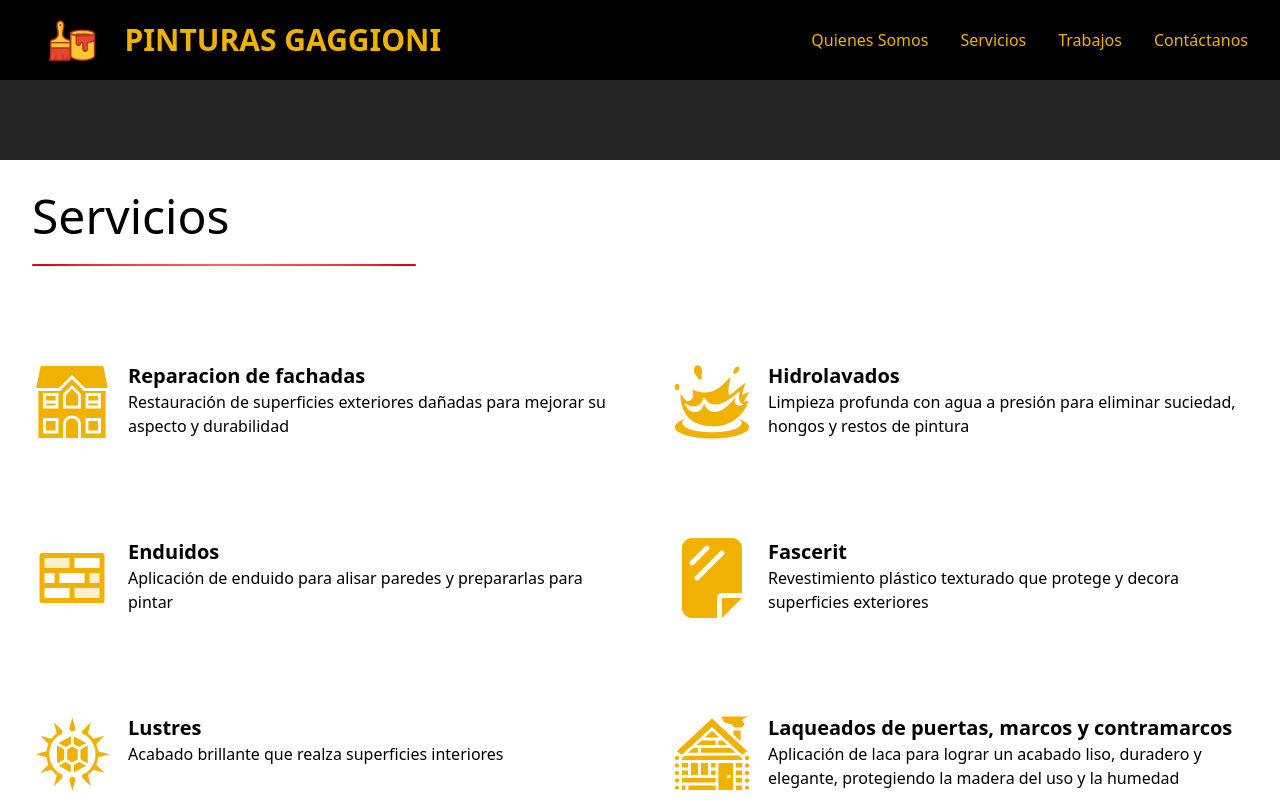
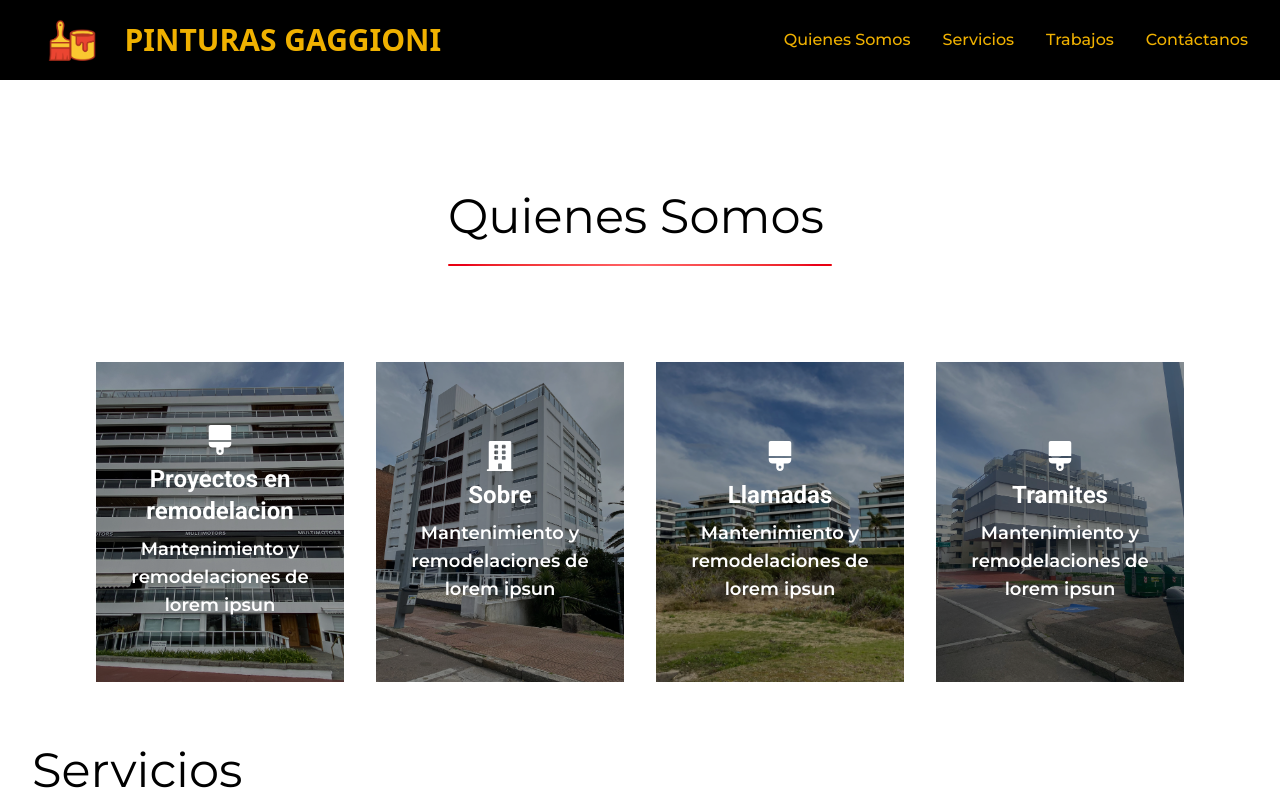
Before and after one commit to NicooGon/Pinturas-Gaggioni, a React (Vite) app: page / in a window 1280 px wide. Shown: the top 800 px of the page. Built offline with nearby package versions, Linux system fonts and the light colour scheme.

Commit message:
CarouselPage fix

```diff
--- a/src/App.jsx
+++ b/src/App.jsx
@@ -1,13 +1,14 @@
-import CarouselImg from './components/carouselimg'
 import TopBar from './Components/TopBar'
 import ContactPage from './Pages/ContactPage'
 import ServicePage from './Pages/ServicePage'
+import CarouselPage from './Pages/CarouselPage';
 
 function App() {
   return (
     <div className='min-h-screen'>
       <TopBar />
-      <div className="pt-54 md:pt-20 lg:pt-20">
+      <div className="bg-white pt-20">
+        <CarouselPage/>
         <ServicePage />
         <ContactPage />
       </div>
--- a/src/Components/CarouselImg.jsx
+++ b/src/Components/CarouselImg.jsx
@@ -1,7 +1,6 @@
-import { Carousel, CarouselContent, CarouselItem} from "./ui/carousel"
-import Autoplay from "embla-carousel-react"
+import { Carousel, CarouselContent, CarouselItem} from "@/components/ui/carousel"
+import Autoplay from "embla-carousel-autoplay"
 import { FaTools, FaBrush, FaBuilding } from "react-icons/fa"
-import { TextAnimate } from "./ui/text-animate"
 import img1 from '@/Images/img1.jpeg'
 import img2 from '@/Images/img2.jpeg'
 import img3 from '@/Images/img3.jpeg'
@@ -13,72 +12,77 @@ import img8 from '@/Images/img8.jpeg'
 
 export default function CarouselImg()
 {
-    const color = '#c75353'
 
     const items = [
         {
-            icon:<FaTools color="white" size={30}/>, title:"Trabajos en la altura", description:"a", pic: img1
+            icon:<FaTools color="white" size={30}/>, title:"Trabajos en la altura", description:"Mantenimiento y remodelaciones de lorem ipsun", pic: img1
         },
         {
-            icon:<FaBrush color="white" size={30}/>, title:"Proyectos en remodelacion", description:"b", pic: img2
+            icon:<FaBrush color="white" size={30}/>, title:"Proyectos en remodelacion", description:"Mantenimiento y remodelaciones de lorem ipsun", pic: img2
         },
         {
-            icon:<FaBuilding color="white" size={30}/>, title:"Sobre", description:"c", pic: img3
+            icon:<FaBuilding color="white" size={30}/>, title:"Sobre", description:"Mantenimiento y remodelaciones de lorem ipsun", pic: img3
         },
         {
-            icon:<FaBrush size={30}/>, title:"Llamadas", description:"d", pic: img4
+            icon:<FaBrush color="white" size={30}/>, title:"Llamadas", description:"Mantenimiento y remodelaciones de lorem ipsun", pic: img4
         },
         {
-            icon:<FaBrush size={30}/>, title:"Tramites", description:"e", pic: img5
+            icon:<FaBrush color="white" size={30}/>, title:"Tramites", description:"Mantenimiento y remodelaciones de lorem ipsun", pic: img5
         },
         {
-            icon:<FaBrush size={30}/>, title:"Personal", description:"f", pic: img6
+            icon:<FaBrush color="white" size={30}/>, title:"Personal", description:"Mantenimiento y remodelaciones de lorem ipsun", pic: img6
         },
         {
-            icon:<FaBrush size={30}/>, title:"Nosotros", description:"g", pic: img7
+            icon:<FaBrush color="white" size={30}/>, title:"Nosotros", description:"Mantenimiento y remodelaciones de lorem ipsun", pic: img7
         },
         {
-            icon:<FaBrush size={30}/>, title:"Nosotros2", description:"h", pic: img8
+            icon:<FaBrush color="white" size={30}/>, title:"Nosotros2", description:"Mantenimiento y remodelaciones de lorem ipsun", pic: img8
         }
 
     ]
 
     return (
-        <div className="w-screen min-h-screen flex flex-col items-center p-8">
-            <div className="w-[120vh] h-[40vh]">
+        <div className="w-full flex flex-col items-center">
+            <div className="w-full h-[40vh] lg:w-[115vh] xl:w-[140vh]">
                 <Carousel
+                    plugins={[Autoplay({delay:3000})]}
                     opts={{
                         align: "start",
                         loop:true
                     }}
                     className="w-full h-full"
                 >
-                    <CarouselContent className="-ml-8 w-full h-full">
+                    <CarouselContent className="w-full h-full">
                     {items.map((item, index) => (
-                        <CarouselItem key={index} className="md:basis-1/2 pl-8 lg:basis-1/4">
-                            <div className="relative flex flex-col bg-center justify-center bg-cover gap-2 transition-all duration-300 h-full w-full"
-                                style={{
-                                    backgroundImage: `url(${item.pic})`,
-                                }}>
-                                <div className="absolute inset-0 bg-black/40 hover:bg-red-600/50 transition-colors duration-200"></div>
-                                <div className="relative flex flex-col gap-2 items-center justify-center">
+                        <CarouselItem key={index} className='md:basis-1/2 lg:basis-1/4 pl-8 group relative'>
+                            <div
+                                className="relative flex flex-col bg-center justify-center bg-cover gap-2 h-full w-full"
+                                style={{ backgroundImage: `url(${item.pic})` }}
+                            >
+                                <div className="absolute inset-0 bg-black/40 group-hover:bg-[#c75353] transition-colors duration-400"></div>
+                                <div className="relative flex flex-col p-4 gap-2 items-center justify-center group-hover:opacity-0 group-hover:translate-y-2 transition-all duration-300">
                                     <div className="text-center">
                                         {item.icon}
                                     </div>
                                     <div className="text-center">
-                                        <label className="text-2xl font-semibold text-white">{item.title}</label>
+                                        <label className="text-2xl font-semibold text-white font-roboto">
+                                            {item.title}
+                                        </label>
                                     </div>
                                     <div className="text-center">
-                                        <TextAnimate
-                                            by="text"
-                                            animation="slideUp"
-                                            className="text-lg font-semibold text-white">
+                                        <span className="text-lg font-semibold text-white font-montserrat">
                                             {item.description}
-                                        </TextAnimate>
+                                        </span>
                                     </div>
+                                </div>
+                                <div className="text-center absolute p-4 inset-0 opacity-0 group-hover:opacity-100 transition-all duration-200 flex items-center justify-center">
+                                    <span className="text-lg font-semibold text-white font-montserrat">
+                                        {item.description}
+                                    </span>
                                 </div>
                             </div>
                         </CarouselItem>
+
                     ))}
                     </CarouselContent>
                 </Carousel>
--- a/src/Components/TopBar.jsx
+++ b/src/Components/TopBar.jsx
@@ -3,22 +3,20 @@ import logo2 from "../Images/LOGO2.PNG";
 
 export default function TopBar() {
   return (
-    <div className="sticky top-0 z-20 w-screen bg-black px-4 md:px-8 py-4 flex flex-col md:flex-row md:items-center md:justify-between">
+    <div className="sticky top-0 z-20 w-screen bg-black px-4 md:px-8 py-4 flex flex-col items-center md:flex-row md:justify-between">
 
-      <div className="flex items-center gap-4 mb-4 md:mb-0" >
+      <div className="flex items-center gap-4 mb-2 md:mb-0" >
         <img src={logo} alt="Logo Pinturas Gaggioni" className="h-12 text-yellow-200" />
-        <a href="/" className="text-3xl font-bold text-yellow-500 font-quicksand">
+        <a href="/" className="text-3xl md:w-40 lg:w-full font-bold text-yellow-500 font-quicksand">
           PINTURAS GAGGIONI
         </a>
       </div>
-
-      <div className="flex flex-col md:flex-row md:gap-8 text-yellow-500 font-medium">
-        <a href="#quienes-somos" className="hover:text-gray-300 mb-2 md:mb-0">Quienes Somos</a>
-        <a href="#servicios" className="hover:text-gray-300 mb-2 md:mb-0">Servicios</a>
-        <a href="#trabajos" className="hover:text-gray-300 mb-2 md:mb-0">Trabajos</a>
-        <a href="#contactanos" className="hover:text-gray-300">Contáctanos</a>
+        <div className="flex flex-col md:flex-row md:gap-8 text-yellow-500 font-medium items-center">
+          <a href="#quienes-somos" className="hover:text-gray-300 lg:text-base md:text-sm mb-2 md:mb-0 font-montserrat transition-colors">Quienes Somos</a>
+          <a href="#servicios" className="hover:text-gray-300 mb-2 lg:text-base md:text-sm font-montserrat md:mb-0 transition-colors">Servicios</a>
+          <a href="#trabajos" className="hover:text-gray-300 mb-2 lg:text-base md:text-sm font-montserrat md:mb-0 transition-colors">Trabajos</a>
+          <a href="#contactanos" className="hover:text-gray-300 lg:text-base md:text-sm font-montserrat transition-colors">Contáctanos</a>
       </div>
-
     </div>
   );
 }
--- /dev/null
+++ b/src/Pages/CarouselPage.jsx
@@ -0,0 +1,20 @@
+import CarouselImg from "@/Components/CarouselImg";
+
+export default function CarouselPage() {
+    return (
+        <>
+            <div
+            id="quienes-somos"
+            className="bg-white items-center p-8"
+            >
+                <div className="flex flex-col items-center w-full">
+                    <div className="w-full sm:w-96 mb-8">
+                        <p className="text-5xl font-montserrat mb-6">Quienes Somos</p>
+                        <div className="w-full h-0.5 bg-gradient-to-r from-red-600 via-red-400 to-red-600 rounded-full mb-16"></div>
+                    </div>
+                    <CarouselImg></CarouselImg>
+                </div>
+            </div>
+        </>
+    )
+}
--- a/src/Pages/ServicePage.jsx
+++ b/src/Pages/ServicePage.jsx
@@ -17,7 +17,7 @@ export default function ServicePage() {
     >
       <div className="flex flex-col items-start w-full sm:w-auto">
         <div className="w-full sm:w-96 mb-8">
-          <p className="text-5xl mb-6">Servicios</p>
+          <p className="text-5xl font-montserrat mb-6">Servicios</p>
           <div className="w-full h-0.5 bg-gradient-to-r from-red-600 via-red-400 to-red-600 rounded-full mb-16"></div>
         </div>
 
--- a/src/index.css
+++ b/src/index.css
@@ -1,7 +1,26 @@
+@import url('https://fonts.googleapis.com/css2?family=Inter:wght@400;500;600;700&family=Montserrat:wght@400;500;600;700&family=Roboto:wght@400;500;700&display=swap');
 @import "tailwindcss";
+
 
 body {
   margin: 0;
   padding: 0;
   background-color: #242424;
 }
+
+html, body {
+  overflow-x: hidden;
+  scroll-behavior: smooth;
+}
+
+@layer components{
+  .font-inter {
+    font-family: 'Inter';
+  }
+  .font-montserrat {
+    font-family: 'Montserrat';
+  }
+  .font-roboto {
+    font-family: 'Roboto';
+  }
+}
```
